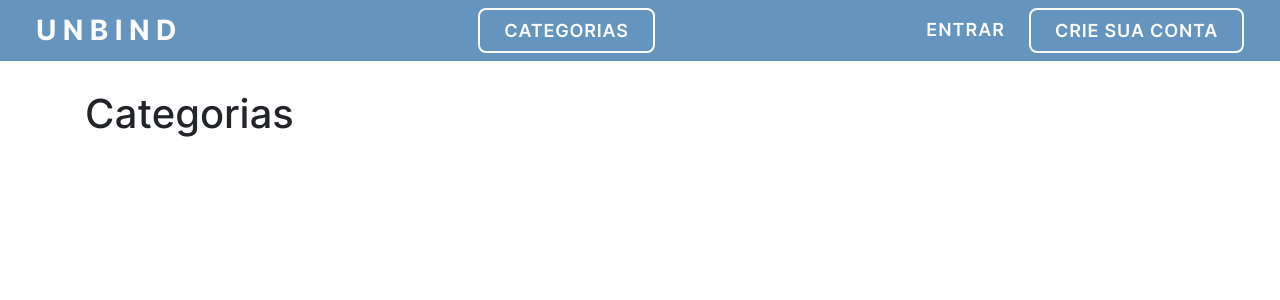
After one commit to ads-unbind/unbind, a Django app: page /categoria/listar/ in a window 1280 px wide. The commit adds this page. Shown: the top 300 px of the page. Run offline with Django 3.2, Linux system fonts and the light colour scheme; some libraries are stand-ins or nearby versions.

Commit message:
Cria rota e pagina de listagem de categorias
Co-authored-by: jpmota2208 <jpmota.unb@gmail.com>

```diff
--- /dev/null
+++ b/src/categoria/urls.py
@@ -0,0 +1,10 @@
+from django.urls import path, re_path
+
+from categoria import views
+
+app_name = 'categoria'
+
+urlpatterns = [
+    path('listar/', views.list, name='listar_categorias'),
+
+]
--- a/src/categoria/views.py
+++ b/src/categoria/views.py
@@ -1,3 +1,5 @@
 from django.shortcuts import render
 
-# Create your views here.
+
+def list(request):
+    return render(request, 'categorias.html')
--- a/src/templates/base.html
+++ b/src/templates/base.html
@@ -14,6 +14,7 @@
     <nav class="navbar navbar-expand-md fixed-top text-uppercase">
         <a class="navbar-brand unbind-brand text-unbind-white" href="{% url 'index' %}">UNBIND</a>
         {% if request.user and not request.user.is_authenticated %}
+        <a class="btn btn-outline-white ml-lg-3" href="{% url 'categoria:listar_categorias' %}">Categorias</a>
         <div class="justify-content-end">
             <ul class="navbar-nav mr-auto">
                 <li class="nav-item">
--- /dev/null
+++ b/src/templates/categorias.html
@@ -0,0 +1,9 @@
+{% extends "base.html" %}
+{% block title %}UNBIND{% endblock %}
+{% block body %}
+
+<div class="container" id="main" style="margin-top: 90px;">
+    <h1>Categorias</h1>
+</div>
+
+{% endblock %}
--- a/src/unbind/urls.py
+++ b/src/unbind/urls.py
@@ -25,5 +25,6 @@ urlpatterns = [
     path('', include('principal.urls')),
     path('', include('usuario.urls')),
     path('artigo/', include('artigo.urls')),
-    path('questionario/',include('questionario.urls')),
+    path('questionario/', include('questionario.urls')),
+    path('categoria/', include('categoria.urls', namespace='categoria')),
 ]
```
